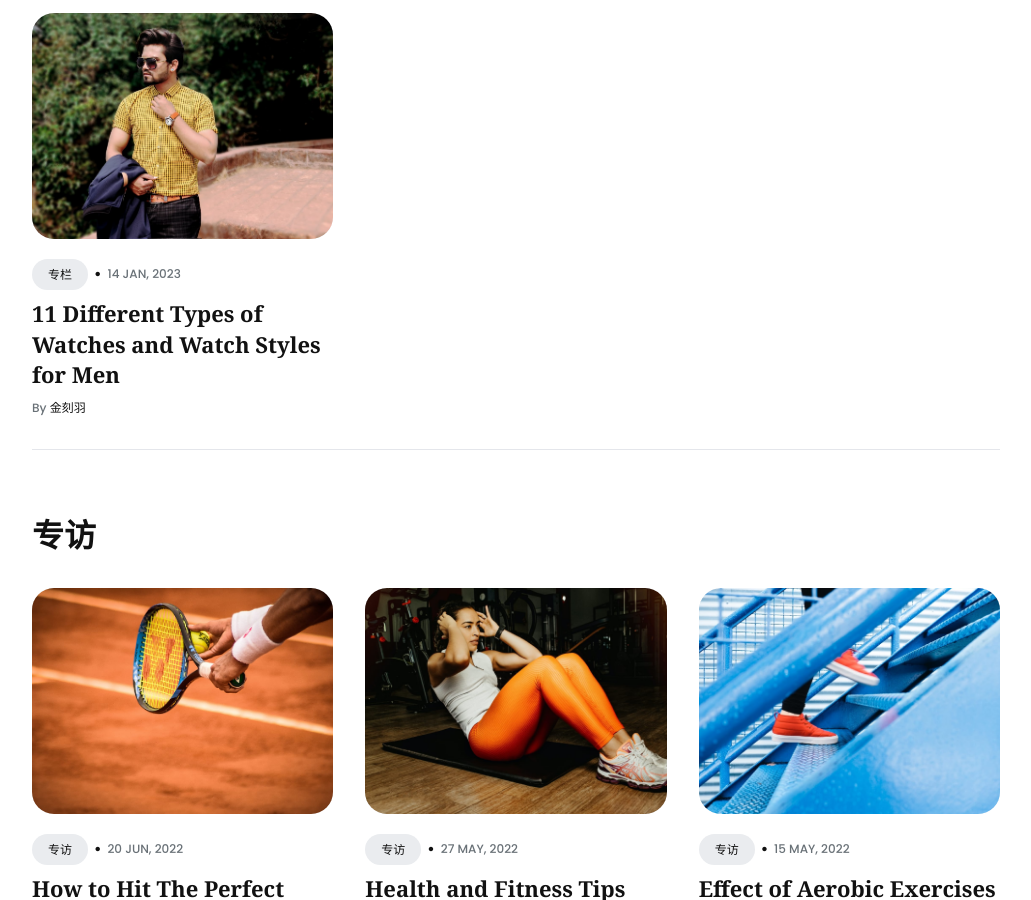
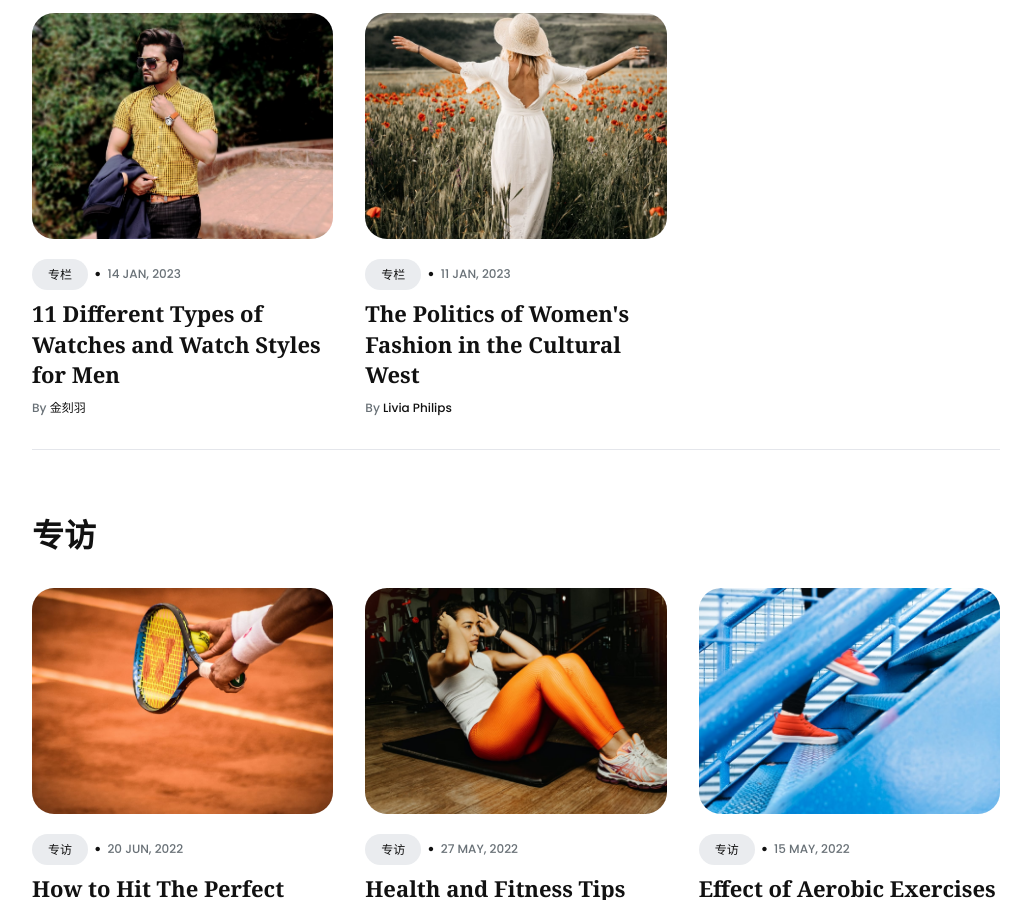
Before and after one commit to KeyuJin2018/KeyuJin2018.github.io, a Jekyll site: the page built from index.html, in a window 1280 px wide and 900 px high, scrolled down 1307 px. Shown: the whole window, without its empty margins (124-1155 px from the left). Built offline with Jekyll 4.4.1, drawn with Linux system fonts in a browser that asks for light colours.

Commit message:
Update 2023-01-11-the-politics-of-womens-fashion-in-the-cultural-west.md

```diff
--- a/_posts/2023-01-11-the-politics-of-womens-fashion-in-the-cultural-west.md
+++ b/_posts/2023-01-11-the-politics-of-womens-fashion-in-the-cultural-west.md
@@ -5,7 +5,7 @@ description: Class aptent taciti sociosqu ad litora torquent per conubia nostra,
 date: 2023-01-11 15:01:35 +0300
 author: livia
 image: '/images/04.jpg'
-tags: [lifestyle]
+tags: [专栏]
 ---
 Vestibulum lacinia arcu eget nulla. Class aptent taciti sociosqu ad litora torquent per conubia nostra, per inceptos himenaeos. Curabitur sodales ligula in libero. Sed dignissim lacinia nunc. Curabitur tortor. Pellentesque nibh. Aenean quam. In scelerisque sem at dolor. Maecenas mattis. Sed convallis tristique sem. Proin ut ligula vel nunc egestas porttitor.
 
```
